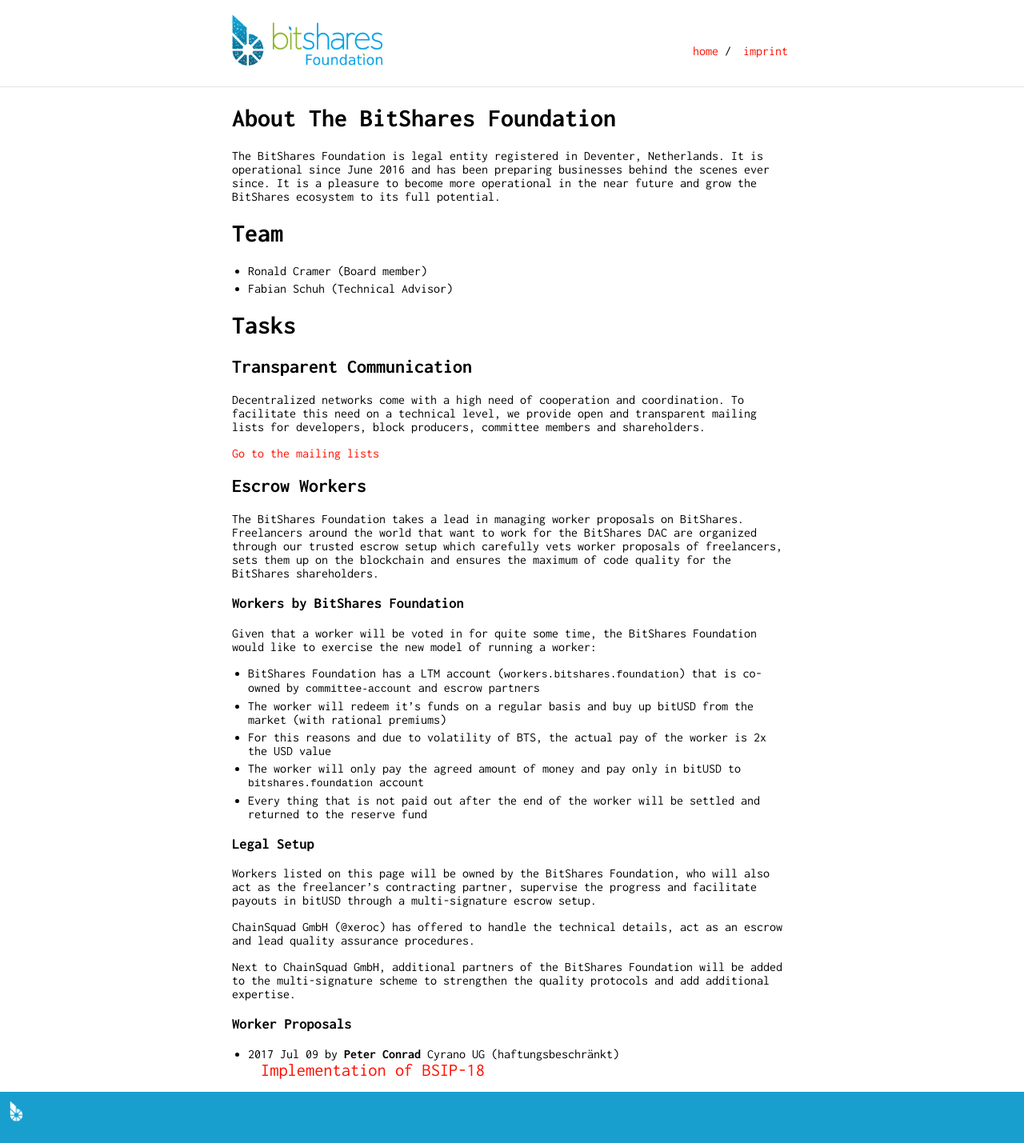
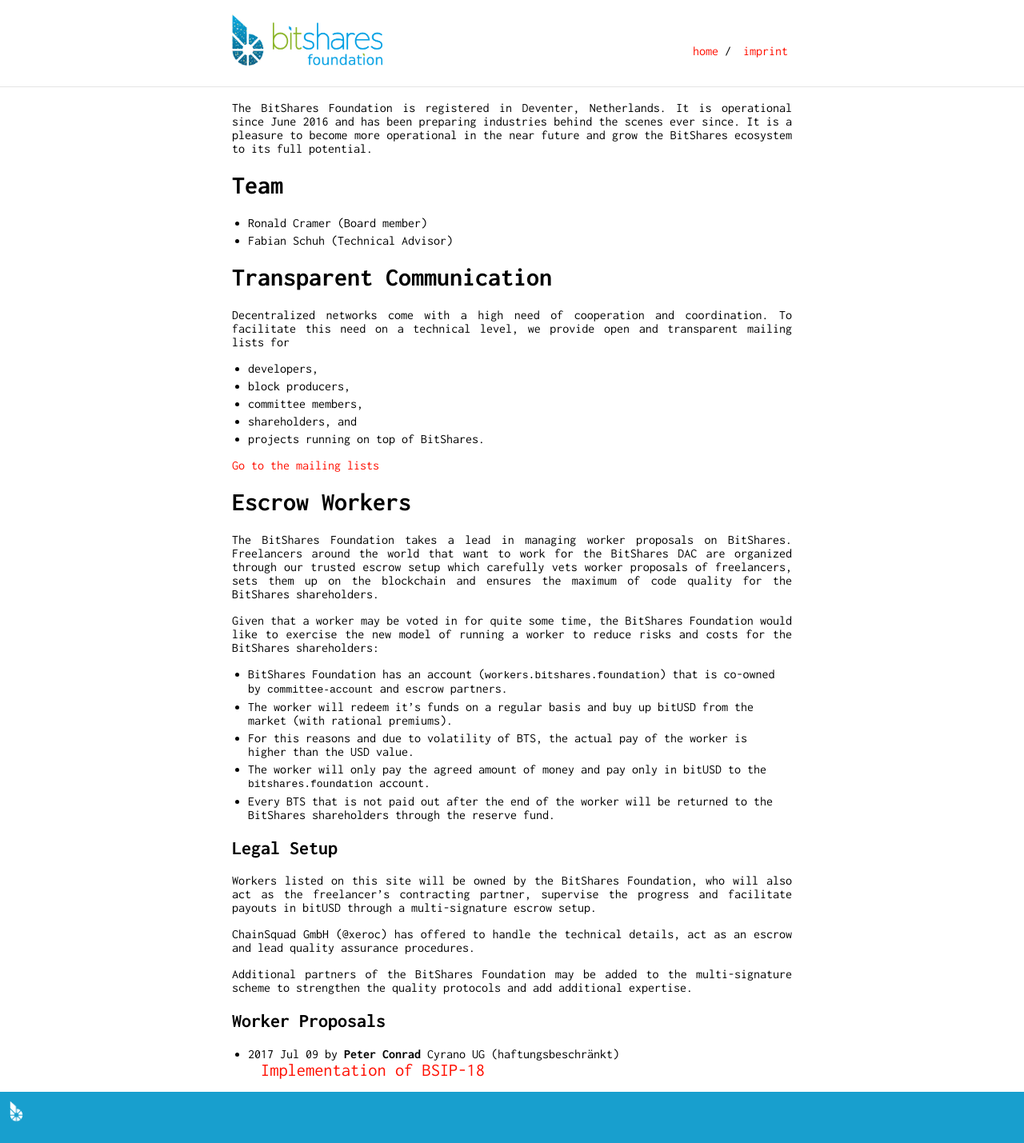
Before and after one commit to thehapax/bitshares.foundation, a Jekyll site: the page built from index.md, in a window 1280 px wide. Shown: the whole page at 80% size. Built offline with Jekyll 4.4.1, drawn with Linux system fonts in a browser that asks for light colours; our own code applies the rules of GitHub Pages for plain Markdown files.

Commit message:
more style and content updates

```diff
--- a/_sass/typography.scss
+++ b/_sass/typography.scss
@@ -57,4 +57,8 @@
         text-align: center;
         width: 100%;
     }
+
+    p {
+        text-align: justify;
+    }
 }
--- a/index.md
+++ b/index.md
@@ -2,30 +2,30 @@
 layout: default
 ---
 
-# About The BitShares Foundation
-
-The BitShares Foundation is legal entity registered in Deventer, Netherlands.
-It is operational since June 2016 and has been preparing businesses behind the
-scenes ever since. It is a pleasure to become more operational in the near
-future and grow the BitShares ecosystem to its full potential.
+The BitShares Foundation is registered in Deventer, Netherlands. It is
+operational since June 2016 and has been preparing industries behind the scenes
+ever since. It is a pleasure to become more operational in the near future and
+grow the BitShares ecosystem to its full potential.
 
 # Team
 
 * Ronald Cramer (Board member)
 * Fabian Schuh (Technical Advisor)
 
-# Tasks
-
-## Transparent Communication
+# Transparent Communication
 
 Decentralized networks come with a high need of cooperation and coordination.
 To facilitate this need on a technical level, we provide open and transparent
-mailing lists for developers, block producers, committee members and
-shareholders.
+mailing lists for
+* developers,
+* block producers,
+* committee members,
+* shareholders, and
+* projects running on top of BitShares.
 
 [Go to the mailing lists](http://lists.bitshares.foundation)
 
-## Escrow Workers
+# Escrow Workers
 
 The BitShares Foundation takes a lead in managing worker proposals on
 BitShares. Freelancers around the world that want to work for the BitShares DAC
@@ -33,30 +33,29 @@ are organized through our trusted escrow setup which carefully vets worker
 proposals of freelancers, sets them up on the blockchain and ensures the
 maximum of code quality for the BitShares shareholders.
 
-### Workers by BitShares Foundation
+Given that a worker may be voted in for quite some time, the BitShares
+Foundation would like to exercise the new model of running a worker to reduce
+risks and costs for the BitShares shareholders:
 
-Given that a worker will be voted in for quite some time, the BitShares
-Foundation would like to exercise the new model of running a worker:
+* BitShares Foundation has an account (`workers.bitshares.foundation`) that is co-owned by `committee-account` and escrow partners.
+* The worker will redeem it's funds on a regular basis and buy up bitUSD from the market (with rational premiums).
+* For this reasons and due to volatility of BTS, the actual pay of the worker is higher than the USD value.
+* The worker will only pay the agreed amount of money and pay only in bitUSD to the `bitshares.foundation` account.
+* Every BTS that is not paid out after the end of the worker will be returned to the BitShares shareholders through the reserve fund.
 
-* BitShares Foundation has a LTM account (`workers.bitshares.foundation`) that is co-owned by `committee-account` and escrow partners
-* The worker will redeem it's funds on a regular basis and buy up bitUSD from the market (with rational premiums)
-* For this reasons and due to volatility of BTS, the actual pay of the worker is 2x the USD value
-* The worker will only pay the agreed amount of money and pay only in bitUSD to `bitshares.foundation` account
-* Every thing that is not paid out after the end of the worker will be settled and returned to the reserve fund
+## Legal Setup
 
-### Legal Setup
-
-Workers listed on this page will be owned by the BitShares Foundation, who will
+Workers listed on this site will be owned by the BitShares Foundation, who will
 also act as the freelancer's contracting partner, supervise the progress and
 facilitate payouts in bitUSD through a multi-signature escrow setup.
 
 ChainSquad GmbH (@xeroc) has offered to handle the technical details, act as an
 escrow and lead quality assurance procedures.
 
-Next to ChainSquad GmbH, additional partners of the BitShares Foundation will
-be added to the multi-signature scheme to strengthen the quality protocols and
-add additional expertise.
+Additional partners of the BitShares Foundation may be added to the
+multi-signature scheme to strengthen the quality protocols and add additional
+expertise.
 
-### Worker Proposals
+## Worker Proposals
 
 {% include workers.html %}
```
Also changed, not shown: _data/nav.yml (+4 -4 lines), _layouts/worker.html (+19 -6 lines), _workers/2017-07-peter-conrad.md (+2 -0 lines), img/logo.png, img/logo.svg.
